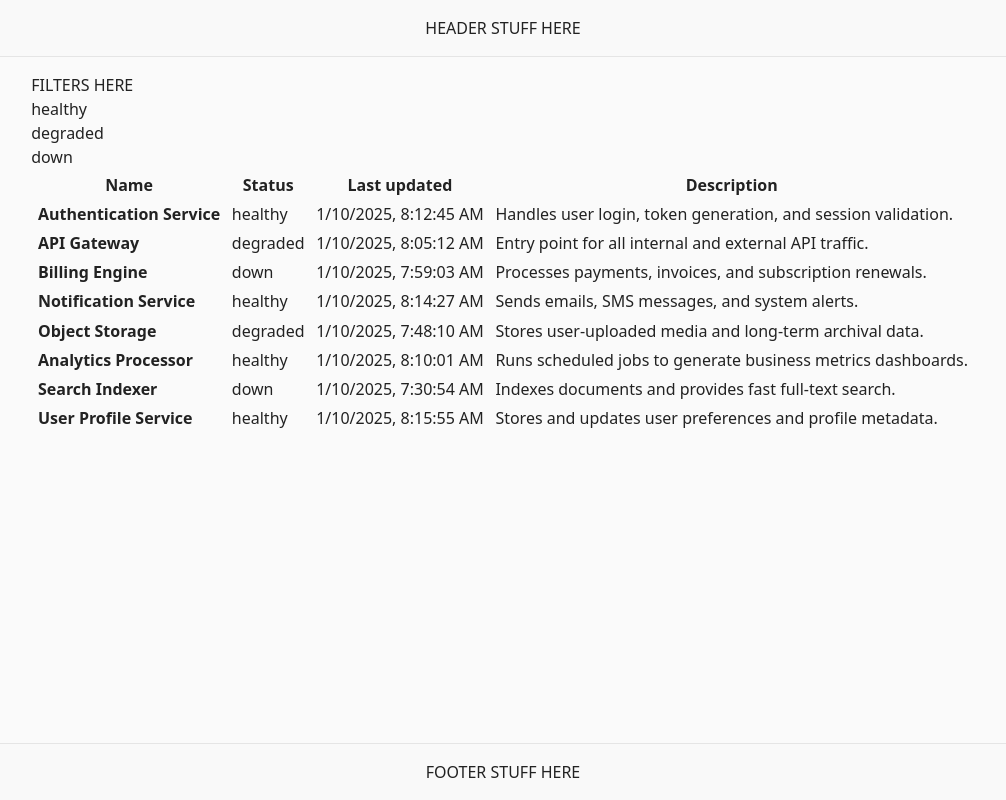
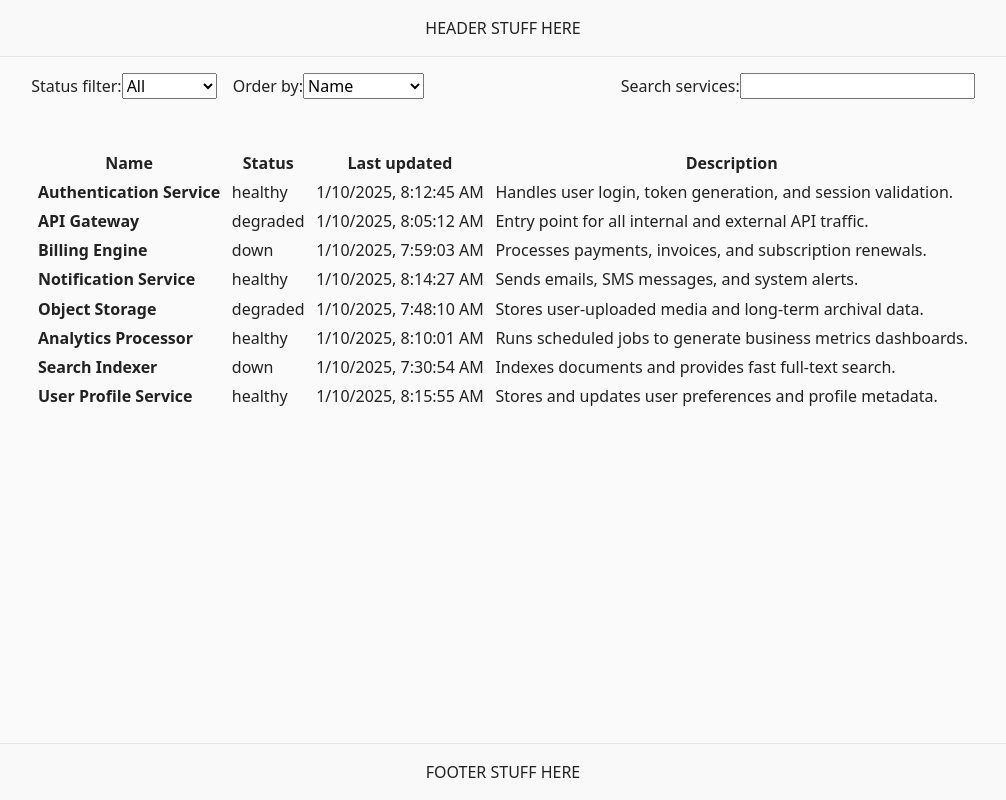
Before and after one commit to ionutbirlad/service-dashboard, a React (Vite) app: page / in a window 1280 px wide. Shown: the whole page, without its empty margins (137-1143 px from the left). Built offline with nearby package versions, Linux system fonts and the light colour scheme.

Commit message:
feat: added filters elements + basic styling

```diff
--- a/src/components/service-filters/ServiceFilters.tsx
+++ b/src/components/service-filters/ServiceFilters.tsx
@@ -6,12 +6,33 @@ function ServiceFilters({ filters }: { filters: ServiceStatus[] }) {
   return (
     <div className="service-filters">
       <div className="service-filters__inner">
-        FILTERS HERE <br />
-        {filters.map((filter) => (
-          <>
-            <span key={filter}>{filter}</span> <br />
-          </>
-        ))}
+        <div className="service-filters__selects">
+          <div className="service-filters__selects--status-filter">
+            <label htmlFor="status-select">Status filter:</label>
+
+            <select name="statuses" id="status-select">
+              <option value="all">All</option>
+              {filters.map((filter) => (
+                <option value={filter}>{filter}</option>
+              ))}
+            </select>
+          </div>
+          <div className="service-filters__selects--sort-by">
+            <label htmlFor="orderby-select">Order by:</label>
+
+            <select name="orderby-options" id="orderby-select">
+              <option value="all">Name</option>
+              <option value="dog">Status</option>
+              <option value="cat">Last updated</option>
+            </select>
+          </div>
+        </div>
+        <div className="service-filters__search">
+          <div className="service-filters__search-input">
+            <label htmlFor="services-search">Search services:</label>
+            <input type="search" id="services-search" name="q" />
+          </div>
+        </div>
       </div>
     </div>
   );
--- a/src/components/service-filters/service-filters.css
+++ b/src/components/service-filters/service-filters.css
@@ -0,0 +1,15 @@
+.service-filters {
+  margin-bottom: 3rem;
+}
+
+.service-filters__inner {
+  display: flex;
+  justify-content: space-between;
+  align-items: center;
+}
+
+.service-filters__selects {
+  display: flex;
+  align-items: center;
+  gap: 1rem;
+}
```
